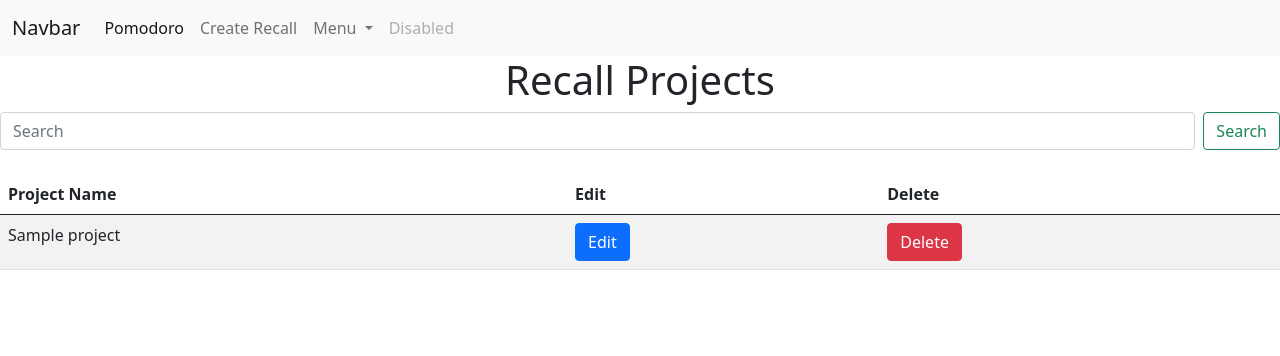
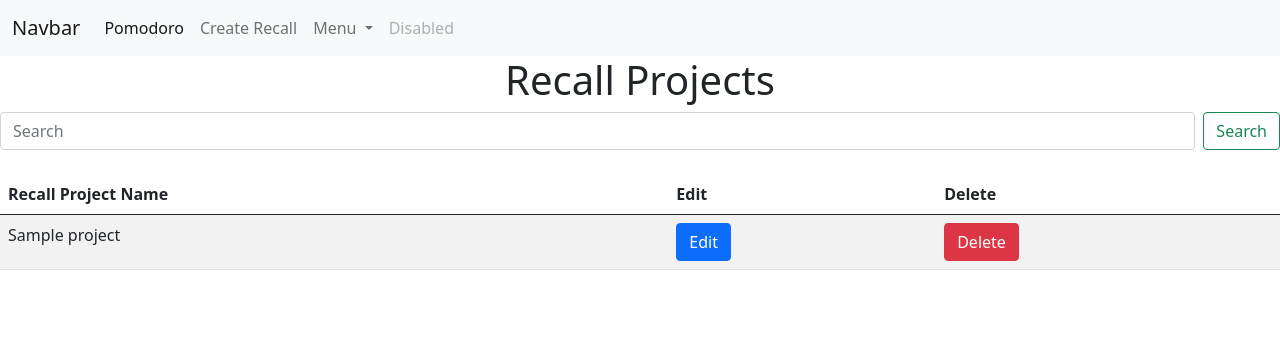
Before and after one commit to JonathanElejalde/pomodoro-web-app, a Python web app: template templates/general_pages/recall_projects.html in a window 1280 px wide. Shown: the top 356 px of the page. Run offline with Jinja, Linux system fonts and the light colour scheme; the template is opened without the code that fills it: most values are stand-ins (such as "Sample title", 1, 10 or a date in 2020); some libraries are stand-ins or nearby versions.

Commit message:
Add a more suitable name

```diff
--- a/templates/general_pages/recall_projects.html
+++ b/templates/general_pages/recall_projects.html
@@ -25,7 +25,7 @@
     <table class="table table-striped">
         <thead>
             <tr>
-                <th scope="col">Project Name</th>
+                <th scope="col">Recall Project Name</th>
                 <th scope="col">Edit</th>
                 <th scope="col">Delete</th>
             </tr>
```
